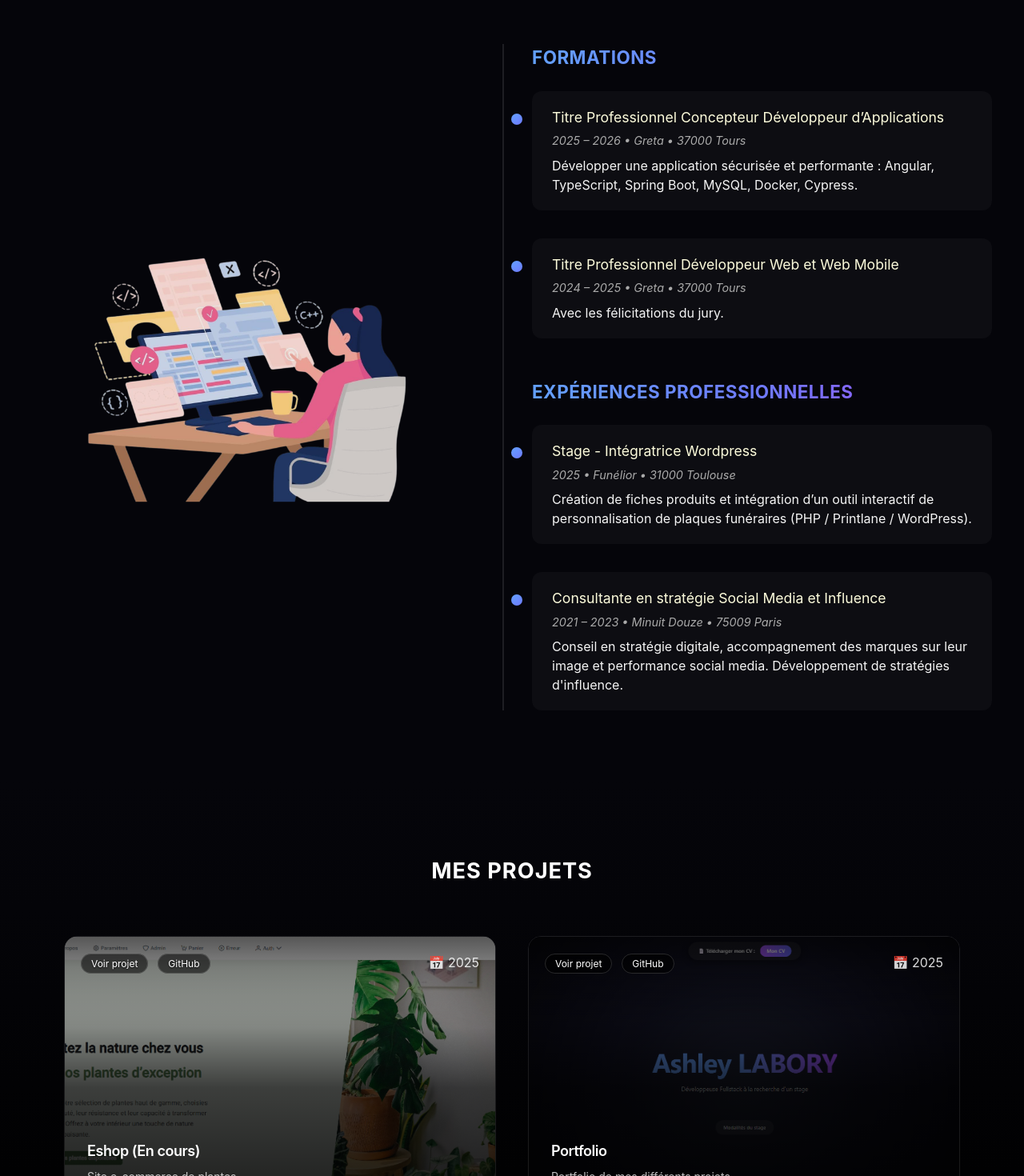
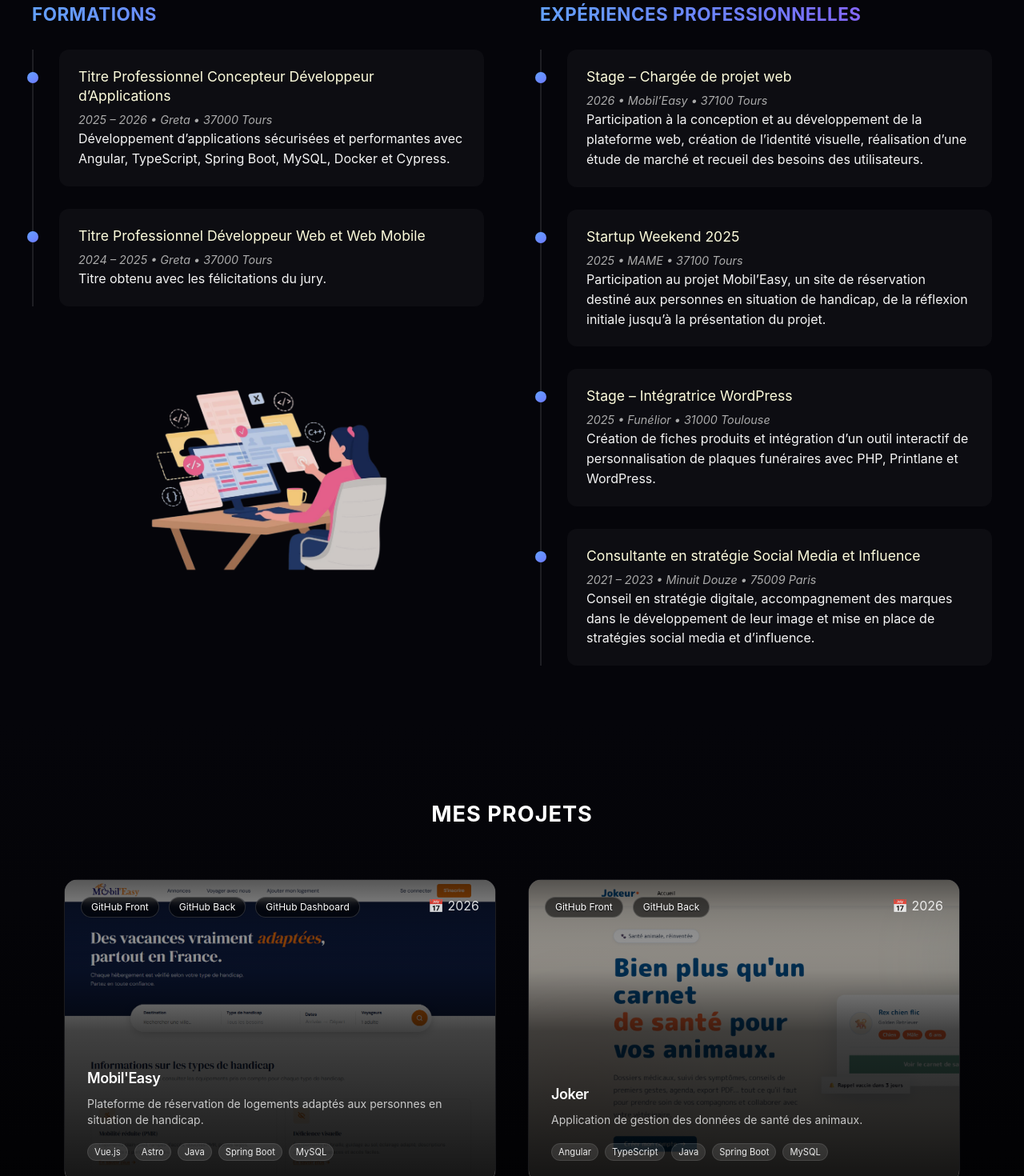
Before and after one commit to AshleyL45/portfolio, an Angular app: page / in a window 1280 px wide. Shown: the part 960-2430 px from the top of the page at 80% size. Built offline with nearby package versions, Linux system fonts and the light colour scheme.

Commit message:
portfolio updated

```diff
--- a/src/app/core/data/projects.data.ts
+++ b/src/app/core/data/projects.data.ts
@@ -1,6 +1,27 @@
 import { Project } from '../models/project';
 
 export const PROJECTS: Project[] = [
+  {
+    title: "Mobil'Easy",
+    description: 'Plateforme de réservation de logements adaptés aux personnes en situation de handicap.',
+    image: 'assets/projects/mobil-easy.png',
+    frontGithubUrl: 'https://github.com/Mobil-Easy/mobileasy_front',
+    backGithubUrl: 'https://github.com/Mobil-Easy/mobileasy_api',
+    dashboardGithubUrl: 'https://github.com/Mobil-Easy/mobileasy_dashboards',
+    projectUrl: 'https://mobil-easy.fr/',
+    technologies: ['Vue.js', 'Astro', 'Java', 'Spring Boot', 'MySQL'],
+    date: '2026'
+  },
+  {
+    title: 'Joker',
+    description: 'Application de gestion des données de santé des animaux.',
+    image: 'assets/projects/jokeur.png',
+    frontGithubUrl: 'https://github.com/Djymini/jokeur_frontend',
+    backGithubUrl: 'https://github.com/Djymini/jokeur_backend',
+    projectUrl: 'https://staging.jokeur.ashleydev.fr/',
+    technologies: ['Angular', 'TypeScript', 'Java', 'Spring Boot', 'MySQL'],
+    date: '2026'
+  },
   {
     title: 'Eshop (En cours)',
     description: 'Site e-commerce de plantes.',
@@ -21,11 +42,11 @@ export const PROJECTS: Project[] = [
   },
   {
     title: 'Odyssea',
-    description: 'Site de réservation de voyages personnalisés hauts de gamme.',
+    description: 'Site de réservation de voyages personnalisés haut de gamme.',
     image: 'assets/projects/odyssea.png',
     frontGithubUrl: 'https://github.com/AshleyL45/portfolio',
     backGithubUrl: 'https://github.com/AshleyL45/back---odyssea',
-    technologies: ['React', 'TypeScript',  'Java', 'Spring Boot', 'MySQL'],
+    technologies: ['React', 'TypeScript', 'Java', 'Spring Boot', 'MySQL'],
     date: '2024'
   }
 ];
--- a/src/app/core/models/project.ts
+++ b/src/app/core/models/project.ts
@@ -5,6 +5,7 @@ export type Project = {
   githubUrl?: string;
   frontGithubUrl?: string;
   backGithubUrl?: string;
+  dashboardGithubUrl?: string;
   projectUrl?: string;
   technologies: string[];
   date: string;
--- a/src/app/features/experience/experience.css
+++ b/src/app/features/experience/experience.css
@@ -1,88 +1,71 @@
 .experience-section {
   position: relative;
-  background-color: #05050A;
+  background-color: #05050a;
   color: #f5f5f5;
-  text-align: center;
-  padding: 50px 20px 50px;
+  padding: 70px 20px;
+}
 
+.experience-container {
+  width: 100%;
+  max-width: 1200px;
+  margin: 0 auto;
 }
 
 .section-title {
-  position: absolute;
-  top: 90px;
-  left: 50%;
-  transform: translateX(-50%);
-  z-index: 10;
-  width: auto;
-  padding: 0 10px;
+  margin: 0 0 50px;
+  color: #ffffff;
+  font-family: inherit;
   font-size: 1.7rem;
   font-weight: 700;
-  color: #ffffff;
+  letter-spacing: 1px;
+  text-align: center;
   text-transform: uppercase;
-  letter-spacing: 1px;
-  font-family: inherit;
-  text-align: center;
 }
 
-.experience-wrapper {
-  display: flex;
-  align-items: center;
-  justify-content: center;
-  gap: 80px;
-  max-width: 1200px;
-  margin: 115px auto 0;
-  text-align: left;
+.parcours-grid {
+  display: grid;
+  grid-template-columns: repeat(2, minmax(0, 1fr));
+  gap: 70px;
+  align-items: start;
 }
 
-.image-side {
-  flex: 1.3;
-  display: flex;
-  justify-content: flex-end;
-  align-items: center;
-  padding-left: 40px;
+.parcours-column {
+  min-width: 0;
 }
 
-.image-side img {
-  width: 110%;
-  max-width: 640px;
-  border-radius: 18px;
-  opacity: 0.95;
-  transition: transform 0.5s ease, opacity 0.5s ease;
-}
-
-.image-side img:hover {
-  transform: scale(1.03);
-  opacity: 1;
-}
-
-.content-side {
-  flex: 1.7;
+.column-title {
+  margin: 0 0 28px;
+  background: linear-gradient(90deg, #63a1ff, #6f7afc, #a14bf6);
+  background-clip: text;
+  color: transparent;
+  font-size: 1.4rem;
+  font-weight: 700;
+  letter-spacing: 0.5px;
+  text-align: left;
+  text-transform: uppercase;
+  -webkit-background-clip: text;
+  -webkit-text-fill-color: transparent;
 }
 
 .timeline {
   position: relative;
+  padding-left: 32px;
   border-left: 2px solid rgba(255, 255, 255, 0.1);
-  padding-left: 35px;
 }
-
-.timeline h3 {
-  background: linear-gradient(90deg, #63a1ff, #6f7afc, #a14bf6);
-  -webkit-background-clip: text;
-  -webkit-text-fill-color: transparent;
-  margin: 50px 0 25px;
-  font-size: 1.4rem;
-  text-transform: uppercase;
-  letter-spacing: 0.5px;
-}
-
 
 .timeline-item {
   position: relative;
-  margin-bottom: 35px;
-  padding: 20px 25px;
+  margin-bottom: 28px;
+  padding: 22px 24px;
   border-radius: 12px;
   background-color: rgba(255, 255, 255, 0.03);
-  transition: transform 0.3s ease, background 0.4s ease;
+  transition:
+    transform 0.3s ease,
+    background 0.4s ease;
+}
+
+.timeline-item:last-child {
+  margin-bottom: 0;
 }
 
 .timeline-item:hover {
@@ -95,47 +78,84 @@
 }
 
 .dot {
+  position: absolute;
+  top: 28px;
+  left: -40px;
   width: 14px;
   height: 14px;
   border-radius: 50%;
   background: linear-gradient(145deg, #63a1ff, #6f7afc);
-  position: absolute;
-  left: -26px;
-  top: 28px;
 }
 
 .content h4 {
-  color: #FDFCDC;
+  margin: 0 0 7px;
+  color: #fdfcdc;
   font-size: 1.1rem;
-  margin-bottom: 5px;
+  line-height: 1.35;
 }
 
 .meta {
+  margin: 0 0 10px;
+  color: #aaaaaa;
   font-size: 0.9rem;
-  color: #aaaaaa;
-  margin-bottom: 8px;
   font-style: italic;
+  line-height: 1.4;
 }
 
 .timeline-item p {
-  line-height: 1.5;
+  margin: 0;
+  line-height: 1.55;
 }
 
-@media (max-width: 900px) {
-  .experience-wrapper {
-    flex-direction: column;
-    text-align: center;
+.illustration-wrapper {
+  display: flex;
+  justify-content: center;
+  margin-top: 50px;
+}
+
+.parcours-illustration {
+  display: block;
+  width: 100%;
+  max-width: 380px;
+  border-radius: 18px;
+  opacity: 0.95;
+  transition:
+    transform 0.5s ease,
+    opacity 0.5s ease;
+}
+
+.parcours-illustration:hover {
+  transform: scale(1.03);
+  opacity: 1;
+}
+
+@media (max-width: 1000px) {
+  .parcours-grid {
     gap: 40px;
-    margin-top: 0;
+  }
+}
+
+@media (max-width: 800px) {
+  .experience-section {
+    padding: 50px 20px;
   }
 
-  .image-side {
-    display: none;
+  .section-title {
+    margin-bottom: 40px;
+  }
+
+  .parcours-grid {
+    grid-template-columns: 1fr;
+    gap: 50px;
+  }
+
+  .column-title {
+    text-align: center;
   }
 
   .timeline {
+    padding-left: 0;
     border-left: none;
-    padding-left: 0;
   }
 
   .dot {
@@ -143,14 +163,37 @@
   }
 
   .timeline-item {
+    text-align: left;
     background-color: rgba(255, 255, 255, 0.04);
   }
 
-  .section-title {
-    position: static;
-    transform: none;
-    margin-bottom: 30px;
-    width: 100%;
-    padding: 0;
+  .illustration-wrapper {
+    display: none;
   }
 }
+
+@media (max-width: 480px) {
+  .experience-section {
+    padding: 40px 15px;
+  }
+
+  .section-title {
+    font-size: 1.45rem;
+  }
+
+  .column-title {
+    font-size: 1.2rem;
+  }
+
+  .timeline-item {
+    padding: 18px;
+  }
+
+  .content h4 {
+    font-size: 1rem;
+  }
+
+  .timeline-item p {
+    font-size: 0.95rem;
+  }
+}
--- a/src/app/features/experience/experience.html
+++ b/src/app/features/experience/experience.html
@@ -1,67 +1,141 @@
 <section class="experience-section" aria-labelledby="section-parcours-title">
-  <div class="experience-wrapper">
-    <div
-      class="image-side"
-      role="img"
-      aria-label="Illustration représentant une développeuse travaillant sur un ordinateur"
-    >
-      <img
-        src="assets/experiences/dev-illustration.png"
-        alt="Illustration représentant une développeuse travaillant sur un ordinateur"
-      />
-    </div>
+  <div class="experience-container">
+    <h2 id="section-parcours-title" class="section-title">
+      Mon parcours
+    </h2>
 
-    <div class="content-side">
-      <h2 id="section-parcours-title" class="section-title">Mon parcours</h2>
+    <div class="parcours-grid">
+      <div class="parcours-column">
+        <h3 class="column-title">Formations</h3>
 
-      <div class="timeline" aria-label="Parcours de formation et d'expériences professionnelles">
-        <h3>Formations</h3>
-        <div class="timeline-group" role="list">
+        <div
+          class="timeline"
+          aria-label="Parcours de formation"
+          role="list"
+        >
           <div class="timeline-item" role="listitem">
             <div class="dot" aria-hidden="true"></div>
+
             <div class="content">
-              <h4>Titre Professionnel Concepteur Développeur d’Applications</h4>
-              <p class="meta">2025 – 2026 • Greta • 37000 Tours</p>
+              <h4>
+                Titre Professionnel Concepteur Développeur d’Applications
+              </h4>
+
+              <p class="meta">
+                2025 – 2026 • Greta • 37000 Tours
+              </p>
+
               <p>
-                Développer une application sécurisée et performante : Angular, TypeScript,
-                Spring Boot, MySQL, Docker, Cypress.
+                Développement d’applications sécurisées et performantes avec
+                Angular, TypeScript, Spring Boot, MySQL, Docker et Cypress.
               </p>
             </div>
           </div>
 
           <div class="timeline-item" role="listitem">
             <div class="dot" aria-hidden="true"></div>
+
             <div class="content">
-              <h4>Titre Professionnel Développeur Web et Web Mobile</h4>
-              <p class="meta">2024 – 2025 • Greta • 37000 Tours</p>
+              <h4>
+                Titre Professionnel Développeur Web et Web Mobile
+              </h4>
+
+              <p class="meta">
+                2024 – 2025 • Greta • 37000 Tours
+              </p>
+
               <p>
-                Avec les félicitations du jury.
+                Titre obtenu avec les félicitations du jury.
               </p>
             </div>
           </div>
         </div>
 
-        <h3>Expériences professionnelles</h3>
-        <div class="timeline-group" role="list">
+        <div class="illustration-wrapper">
+          <img
+            class="parcours-illustration"
+            src="assets/experiences/dev-illustration.png"
+            alt="Illustration représentant une développeuse travaillant sur un ordinateur"
+          />
+        </div>
+      </div>
+
+      <div class="parcours-column">
+        <h3 class="column-title">Expériences professionnelles</h3>
+
+        <div
+          class="timeline"
+          aria-label="Expériences professionnelles"
+          role="list"
+        >
           <div class="timeline-item" role="listitem">
             <div class="dot" aria-hidden="true"></div>
+
             <div class="content">
-              <h4>Stage - Intégratrice Wordpress</h4>
-              <p class="meta">2025 • Funélior •  31000 Toulouse</p>
+              <h4>Stage – Chargée de projet web</h4>
+
+              <p class="meta">
+                2026 • Mobil’Easy • 37100 Tours
+              </p>
+
               <p>
-                Création de fiches produits et intégration d’un outil interactif de personnalisation de plaques funéraires
-                (PHP / Printlane / WordPress).
+                Participation à la conception et au développement de la
+                plateforme web, création de l’identité visuelle, réalisation
+                d’une étude de marché et recueil des besoins des utilisateurs.
               </p>
             </div>
           </div>
 
           <div class="timeline-item" role="listitem">
             <div class="dot" aria-hidden="true"></div>
+
+            <div class="content">
+              <h4>Startup Weekend 2025</h4>
+
+              <p class="meta">
+                2025 • MAME • 37100 Tours
+              </p>
+
+              <p>
+                Participation au projet Mobil’Easy, un site de réservation
+                destiné aux personnes en situation de handicap, de la réflexion
+                initiale jusqu’à la présentation du projet.
+              </p>
+            </div>
+          </div>
+
+          <div class="timeline-item" role="listitem">
+            <div class="dot" aria-hidden="true"></div>
+
+            <div class="content">
+              <h4>Stage – Intégratrice WordPress</h4>
+
+              <p class="meta">
+                2025 • Funélior • 31000 Toulouse
+              </p>
+
+              <p>
+                Création de fiches produits et intégration d’un outil interactif
+                de personnalisation de plaques funéraires avec PHP, Printlane
+                et WordPress.
+              </p>
+            </div>
+          </div>
+
+          <div class="timeline-item" role="listitem">
+            <div class="dot" aria-hidden="true"></div>
+
             <div class="content">
               <h4>Consultante en stratégie Social Media et Influence</h4>
-              <p class="meta">2021 – 2023 • Minuit Douze • 75009 Paris</p>
+
+              <p class="meta">
+                2021 – 2023 • Minuit Douze • 75009 Paris
+              </p>
+
               <p>
-                Conseil en stratégie digitale, accompagnement des marques sur leur image et performance social media. Développement de stratégies d'influence.
+                Conseil en stratégie digitale, accompagnement des marques dans
+                le développement de leur image et mise en place de stratégies
+                social media et d’influence.
               </p>
             </div>
           </div>
--- a/src/app/features/hero/hero.html
+++ b/src/app/features/hero/hero.html
@@ -1,14 +1,14 @@
 <section class="hero">
   <div class="content">
     <h1><span class="name">Ashley </span> <span class="highlight">LABORY</span></h1>
-    <p>Développeuse Fullstack à la recherche d'un stage</p>
+    <p>Développeuse Fullstack</p>
   </div>
 
   <button
     (click)="openModal()"
     class="px-6 py-3 bg-white/10 hover:bg-white/20 transition rounded-full text-sm font-medium tracking-wide mt-20"
   >
-    Modalités du stage
+    En savoir plus
   </button>
 
   <app-modal [isOpen]="showModal()" (close)="closeModal()" />
--- a/src/app/features/projects/project-card/project-card.html
+++ b/src/app/features/projects/project-card/project-card.html
@@ -1,12 +1,21 @@
 <article
   class="relative w-full box-border overflow-hidden rounded-xl border border-white/5 shadow-lg hover:scale-[1.01] transition-transform h-[380px]"
   role="listitem"
-  aria-label="Project: {{ project().title }}"
+  [class.cursor-pointer]="!!project().projectUrl"
+  [attr.aria-label]="'Projet : ' + project().title"
+  (click)="openProject()"
 >
   <img
     [src]="project().image"
-    [alt]="'Screenshot of project ' + project().title"
-    class="absolute inset-0 w-full h-full object-cover brightness-[0.85]"
+    [alt]="'Capture du projet ' + project().title"
+    class="absolute inset-0 h-full w-full object-cover brightness-[0.85]"
+    [style.object-position]="
+      project().image === 'assets/projects/mobil_easy.PNG' ||
+      project().image === 'assets/projects/jokeur.png' ||
+      project().image === 'assets/projects/eshop.png'
+        ? 'left center'
+        : 'center center'
+    "
   />
 
   <div
@@ -19,54 +28,89 @@
     style="background: linear-gradient(to bottom, rgba(0,0,0,0.6) 0%, transparent 30%);"
   ></div>
 
-  <div class="absolute top-0 left-0 right-0 z-20 flex items-center justify-between p-5">
-    <nav aria-label="Project links">
-      <ul class="flex gap-3 flex-wrap">
-        @if (project().projectUrl) {
+  <div class="absolute top-0 left-0 right-0 z-20 p-5">
+    <div class="flex min-h-7 items-start justify-between gap-4">
+      <nav aria-label="Dépôts GitHub du projet">
+        <ul class="flex flex-wrap items-center gap-3">
+          @if (project().githubUrl) {
             <li>
               <a
-              [href]="project().projectUrl"
+                [href]="project().githubUrl"
                 target="_blank"
                 rel="noopener noreferrer"
-              class="text-xs bg-white/10 text-white px-3 py-1 rounded-full border border-white/10 hover:bg-white/20"
+                class="inline-block rounded-full border border-white/10 bg-white/10 px-3 py-1 text-xs text-white hover:bg-white/20"
+                (click)="$event.stopPropagation()"
               >
-              Voir projet
+                GitHub
               </a>
-          </li>
-        }
-
-
-        @if (project().githubUrl) {
-          <li>
-            <a [href]="project().githubUrl" target="_blank" class="text-xs bg-white/10 px-3 py-1 rounded-full">GitHub</a>
             </li>
           }
 
           @if (project().frontGithubUrl) {
             <li>
-            <a [href]="project().frontGithubUrl" target="_blank" class="text-xs bg-white/10 px-3 py-1 rounded-full">GitHub Front</a>
+              <a
+                [href]="project().frontGithubUrl"
+                target="_blank"
+                rel="noopener noreferrer"
+                class="inline-block rounded-full border border-white/10 bg-white/10 px-3 py-1 text-xs text-white hover:bg-white/20"
+                (click)="$event.stopPropagation()"
+              >
+                GitHub Front
+              </a>
             </li>
           }
 
           @if (project().backGithubUrl) {
             <li>
-            <a [href]="project().backGithubUrl" target="_blank" class="text-xs bg-white/10 px-3 py-1 rounded-full">GitHub Back</a>
+              <a
+                [href]="project().backGithubUrl"
+                target="_blank"
+                rel="noopener noreferrer"
+                class="inline-block rounded-full border border-white/10 bg-white/10 px-3 py-1 text-xs text-white hover:bg-white/20"
+                (click)="$event.stopPropagation()"
+              >
+                GitHub Back
+              </a>
+            </li>
+          }
+
+          @if (project().dashboardGithubUrl) {
+            <li>
+              <a
+                [href]="project().dashboardGithubUrl"
+                target="_blank"
+                rel="noopener noreferrer"
+                class="inline-block rounded-full border border-white/10 bg-white/10 px-3 py-1 text-xs text-white hover:bg-white/20"
+                (click)="$event.stopPropagation()"
+              >
+                GitHub Dashboard
+              </a>
             </li>
           }
         </ul>
       </nav>
 
-    <time class="text-white/85 text-base">📅 {{ project().date }}</time>
+      <time class="shrink-0 text-base text-white/85">
+        📅 {{ project().date }}
+      </time>
+    </div>
   </div>
 
-  <div class="absolute bottom-0 left-0 right-0 p-7 flex flex-col gap-2 z-10">
-    <h3 class="text-white text-lg font-semibold">{{ project().title }}</h3>
-    <p class="text-white/75 text-sm mb-2">{{ project().description }}</p>
+  <div class="absolute bottom-0 left-0 right-0 z-10 flex flex-col gap-2 p-7">
+    <h3 class="text-lg font-semibold text-white">
+      {{ project().title }}
+    </h3>
+
+    <p class="mb-2 text-sm text-white/75">
+      {{ project().description }}
+    </p>
 
     <ul class="flex flex-wrap gap-2">
       @for (tech of project().technologies; track tech) {
         <li>
-          <span class="bg-white/10 text-white/90 px-2 py-[0.2rem] text-[0.7rem] rounded-full border border-white/10">
+          <span
+            class="rounded-full border border-white/10 bg-white/10 px-2 py-[0.2rem] text-[0.7rem] text-white/90"
+          >
             {{ tech }}
           </span>
         </li>
--- a/src/app/features/projects/project-card/project-card.ts
+++ b/src/app/features/projects/project-card/project-card.ts
@@ -8,4 +8,14 @@ import { Project } from '../../../core/models/project';
 })
 export class ProjectCard {
   project = input.required<Project>();
+
+  openProject(): void {
+    const projectUrl = this.project().projectUrl;
+
+    if (!projectUrl) {
+      return;
+    }
+
+    window.open(projectUrl, '_blank', 'noopener,noreferrer');
+  }
 }
```
Also changed, not shown: src/app/shared/components/modal/modal.html (+12 -14 lines), public/assets/projects/jokeur.png (added), public/assets/projects/mobil-easy.png (added). Lines whose indentation alone changed are shown as unchanged.
